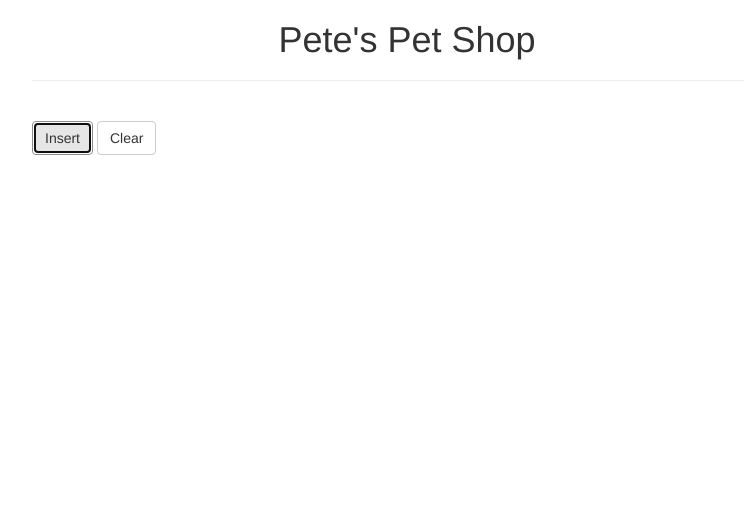
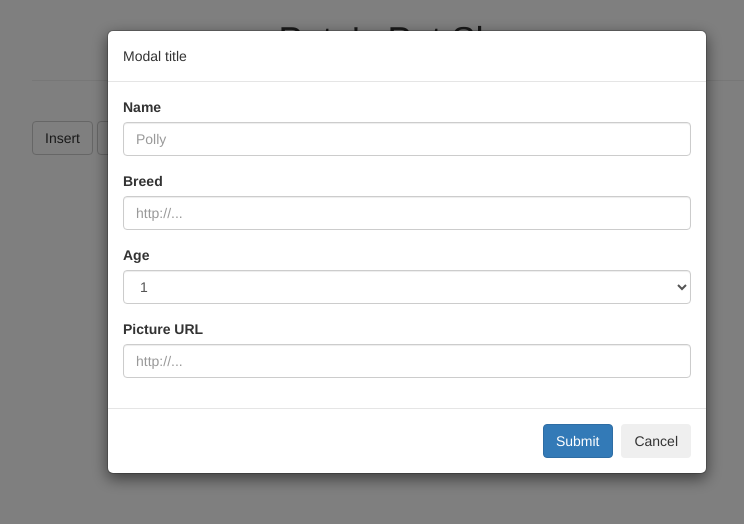
Before and after one commit to jialh/shipcoin, a website: page src/index.html in a window 1280 px wide. Both pictures are taken after a click on the button "Insert". Shown: the whole page, without its empty margins (233-977 px from the left). Drawn offline with nearby package versions, Linux system fonts and the light colour scheme.

Commit message:
add feature to insert dogs

```diff
--- a/src/index.html
+++ b/src/index.html
@@ -24,8 +24,48 @@
           <h1 class="text-center">Pete's Pet Shop</h1>
           <hr/>
           <br/>
-          <button class="btn btn-default" type="button" id="insert-button">Insert</button>
+          <button class="btn btn-default" type="button" id="insert-button" data-toggle="modal" data-target="#myModal">Insert</button>
           <button class="btn btn-default" type="button" id="clear-button">Clear</button>
+        </div>
+      </div>
+
+      <div class="modal fade" id="myModal" tabindex="-1" role="dialog" aria-labelledby="exampleModalLabel" aria-hidden="true">
+        <div class="modal-dialog" role="document">
+          <div class="modal-content">
+            <div class="modal-header">
+              <h5 class="modal-title" id="exampleModalLabel">Modal title</h5>
+            </div>
+            <div class="modal-body">
+              <form>
+                <div class="form-group">
+                  <label for="name">Name</label>
+                  <input type="text" class="form-control" id="name" placeholder="Polly">
+                </div>
+                <div class="form-group">
+                  <label for="breed">Breed</label>
+                  <input type="text" class="form-control" id="breed" placeholder="http://...">
+                </div>
+                <div class="form-group">
+                  <label for="age">Age</label>
+                  <select class="form-control" id="age">
+                    <option>1</option>
+                    <option>2</option>
+                    <option>3</option>
+                    <option>4</option>
+                    <option>5</option>
+                  </select>
+                </div>
+                <div class="form-group">
+                  <label for="picture">Picture URL</label>
+                  <input type="text" class="form-control" id="picture" placeholder="http://...">
+                </div>
+              </form>
+            </div>
+            <div class="modal-footer">
+              <button type="button" class="btn btn-primary" data-dismiss="modal" id="submit">Submit</button>
+              <button type="button" class="btn btn-secondary" data-dismiss="modal">Cancel</button>
+            </div>
+          </div>
         </div>
       </div>
 
--- a/src/js/app.js
+++ b/src/js/app.js
@@ -145,7 +145,7 @@ App = {
     },
 
     bindEvents: function() {
-        $('#insert-button').on('click', App.addTestDog);
+        $('#submit').on('click', App.addDog);
         $('#clear-button').on('click', App.clearPets);
         $(document).on('click', '.btn-vote', function() {
             var id = parseInt($(this).data("id"));
@@ -154,7 +154,7 @@ App = {
         });
     },
 
-    addTestDog: function() {
+    addDog: function() {
         var pictureUrl = "https://upload.wikimedia.org/wikipedia/commons/e/ec/Terrier_mixed-breed_dog.jpg";
 
         var contestInstance;
@@ -165,13 +165,19 @@ App = {
                 return;
             }
 
+            var dogName = $('#name').val();
+            var dogBreed = $('#breed').val();
+            var dogAge = parseInt($('#age').val());
+
             var account = accounts[0];
             App.contracts.PetContest.deployed().then(function(instance) {
                 contestInstance = instance;
-                return contestInstance.insertDog("woof", pictureUrl, 3, "terrier", "USA", {from: account});
+                return contestInstance.insertDog(dogName, pictureUrl, dogAge, dogBreed, "USA", {from: account});
             }).then(function() {
                 App.initializePets();
                 console.log("Finished adding");
+            }).catch(function(err) {
+                console.log(err);
             });
         });
     },
```
